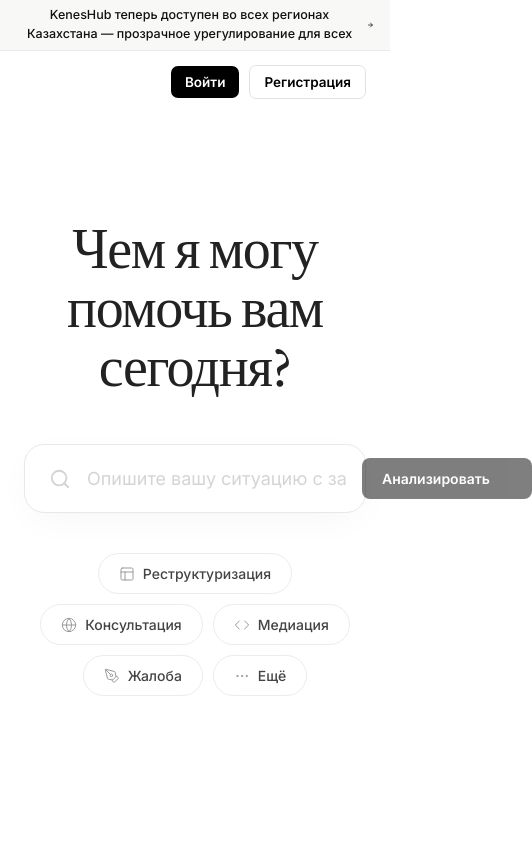
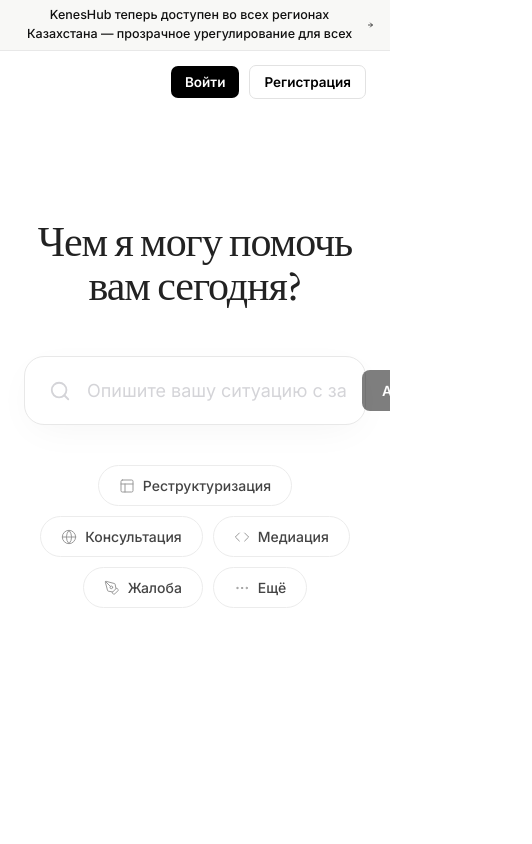
Before and after one commit to ultrasoundcode/keneshub-3.0, a Next.js app: page / in a window 390 px wide. Shown: the top 844 px of the page, 532 px wide, since content can reach past the window. Built offline with nearby package versions, Linux system fonts and the light colour scheme.

Commit message:
fix(ui): prevent mobile horizontal overflow by scaling typography and adding overflow-x-hidden

```diff
--- a/app/globals.css
+++ b/app/globals.css
@@ -37,6 +37,12 @@ body {
   background: var(--bg-main);
   -webkit-font-smoothing: antialiased;
   -moz-osx-font-smoothing: grayscale;
+  overflow-x: hidden;
+  width: 100%;
+}
+html {
+  overflow-x: hidden;
+  width: 100vw;
 }
 
 .font-serif {
--- a/components/sections/LandingPage.tsx
+++ b/components/sections/LandingPage.tsx
@@ -43,7 +43,7 @@ export default function LandingPage() {
     }
   };
   return (
-    <div className="min-h-screen bg-white">
+    <div className="min-h-screen bg-white overflow-x-hidden w-full">
       {/* Hero Content */}
       <section className="pt-[220px] pb-20 px-6">
         <div className="max-w-[1000px] mx-auto text-center">
@@ -53,7 +53,7 @@ export default function LandingPage() {
             initial={{ opacity: 0, y: 15 }}
             animate={{ opacity: 1, y: 0 }}
             transition={{ duration: 0.6 }}
-            className="font-serif text-[56px] md:text-[72px] text-[#222] mb-12 tracking-tight leading-[1.05]"
+            className="font-serif text-[42px] sm:text-[56px] md:text-[72px] text-[#222] mb-12 tracking-tight leading-[1.05]"
           >
             Чем я могу помочь вам сегодня?
           </motion.h1>
@@ -162,18 +162,19 @@ export default function LandingPage() {
       <ArchitectureSection />
 
       {/* Signature Black Section (Manus bottom branding) */}
-      <section className="bg-[#111] py-[120px] px-12 md:px-24">
-        <div className="max-w-[1400px] mx-auto">
+      <section className="bg-[#111] py-[80px] md:py-[120px] px-6 sm:px-12 md:px-24 w-full">
+        <div className="max-w-[1400px] mx-auto w-full">
           <motion.div
              initial={{ opacity: 0, x: -20 }}
              whileInView={{ opacity: 1, x: 0 }}
              transition={{ duration: 0.8 }}
              viewport={{ once: true }}
+             className="break-words"
           >
-            <h2 className="font-serif italic text-[56px] md:text-[76px] text-zinc-100 leading-[0.95] tracking-tight mb-2">
+            <h2 className="font-serif italic text-[40px] sm:text-[56px] md:text-[76px] text-zinc-100 leading-[0.95] tracking-tight mb-2">
               Меньше бюрократии,
             </h2>
-            <h2 className="font-serif italic text-[56px] md:text-[76px] text-zinc-100 leading-[0.95] tracking-tight">
+            <h2 className="font-serif italic text-[40px] sm:text-[56px] md:text-[76px] text-zinc-100 leading-[0.95] tracking-tight">
               больше решений.
             </h2>
           </motion.div>
```
